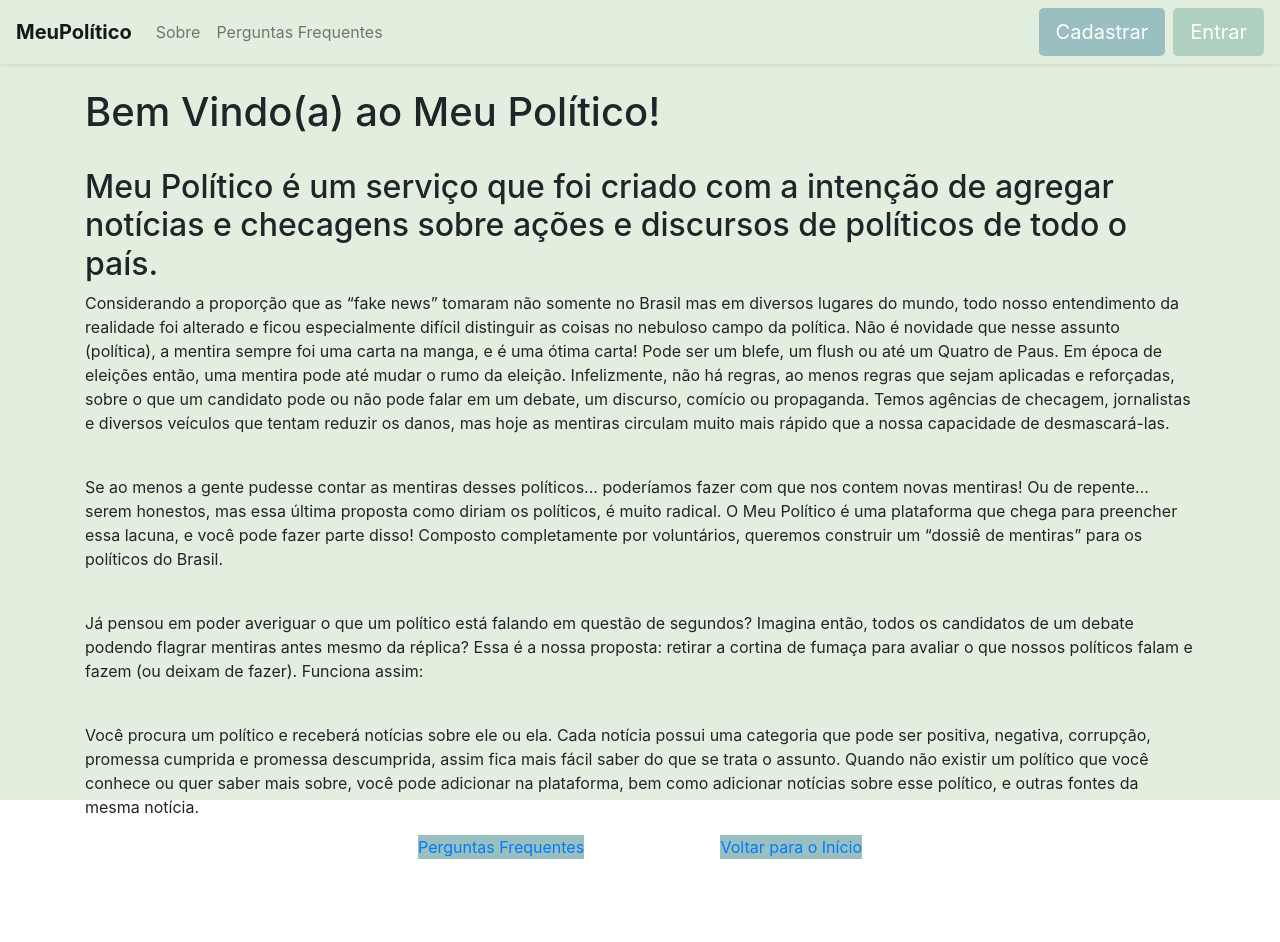
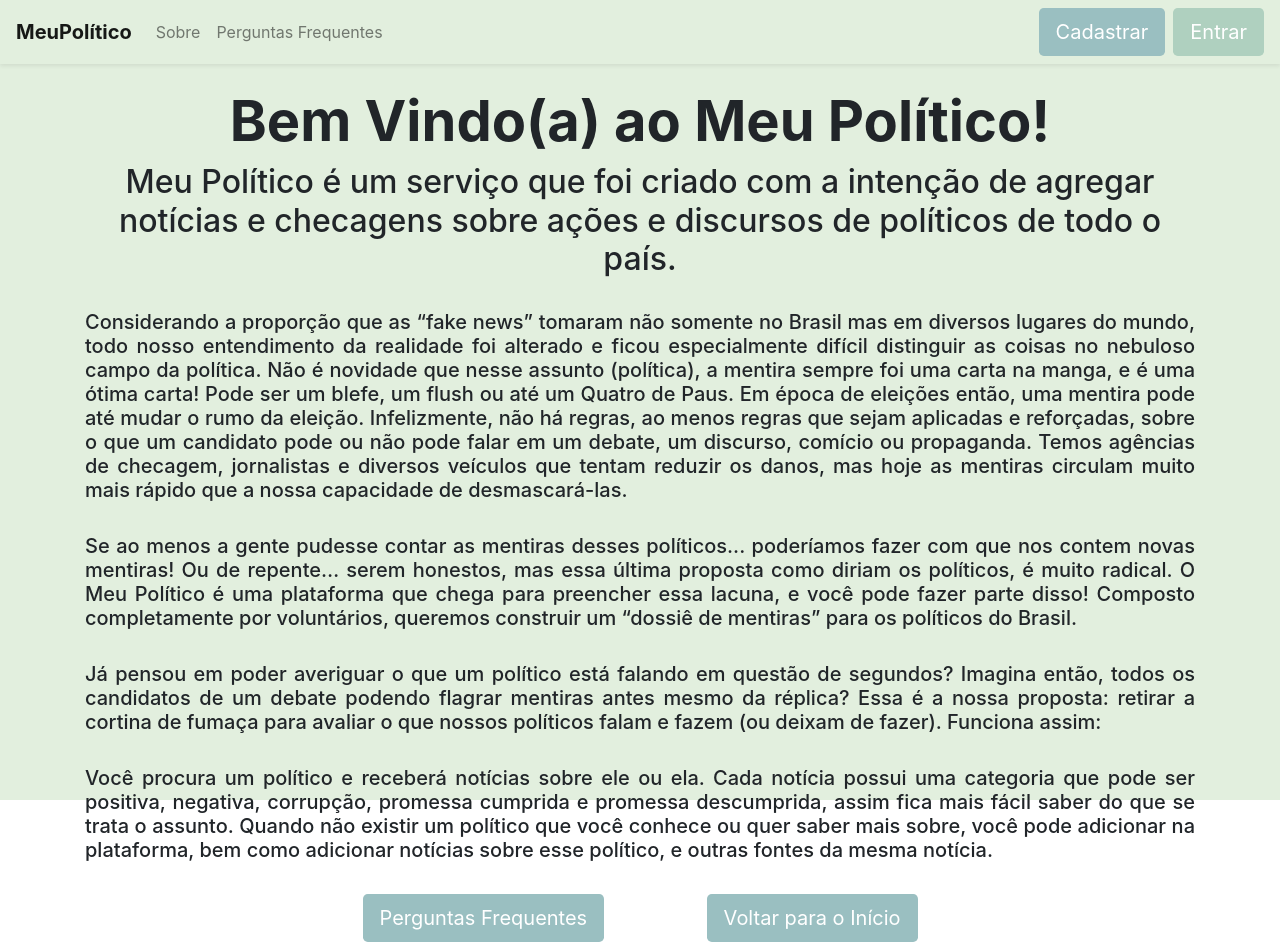
Before and after one commit to unimatrix2/meu-politico-front, a React (Create React App) app: page /sobre in a window 1280 px wide. Before the commit the page ends 859 px from the top, so only its background shows below. Built offline with nearby package versions, Linux system fonts and the light colour scheme.

Commit message:
migrated to bootstrap

```diff
--- a/src/components/About/About.js
+++ b/src/components/About/About.js
@@ -1,18 +1,19 @@
 import React from 'react';
 import { Link } from 'react-router-dom';
+import { Button } from 'react-bootstrap';
 
 const About = ({isFaq}) => {
     return !isFaq ? (
             <main className="main-home-content">
-            <div className="container" style={{display: 'flex', flexDirection: 'column'}}>
+            <div className="container d-flex flex-column">
                 <br></br>
-                <h1 className="title is-1 has-text-centered">Bem Vindo(a) ao Meu Político!</h1>
-                <br></br>
-                <h2 className="subtitle is-3 has-text-centered">
+                <h1 className="display-4 font-weight-bold text-center">Bem Vindo(a) ao Meu Político!</h1>
+                <h2 className="h2 text-center">
                     Meu Político é um serviço que foi criado com a intenção de agregar notícias e checagens sobre
                     ações e discursos de políticos de todo o país.
                 </h2>
-                <p className="subtitle is-5 has-text-justified">
+                <br></br>
+                <p className="h5 text-justify">
                 Considerando a proporção que as “fake news” tomaram não somente no Brasil mas em diversos lugares
                 do mundo, todo nosso entendimento da realidade foi alterado e ficou especialmente difícil distinguir
                 as coisas no nebuloso campo da política. Não é novidade que nesse assunto (política), a mentira sempre
@@ -24,7 +25,7 @@ const About = ({isFaq}) => {
                 desmascará-las.
                 </p>
                 <br></br>
-                <p className="subtitle is-5 has-text-justified">
+                <p className="h5 text-justify">
                 Se ao menos a gente pudesse contar as mentiras desses políticos... poderíamos fazer com que  nos contem
                 novas mentiras! Ou de repente… serem honestos, mas essa última proposta como diriam os políticos, é muito
                 radical. O Meu Político é uma plataforma que chega para preencher essa lacuna, e você pode fazer parte
@@ -32,36 +33,37 @@ const About = ({isFaq}) => {
                 políticos do Brasil.
                 </p>
                 <br></br>
-                <p className="subtitle is-5 has-text-justified">
+                <p className="h5 text-justify">
                 Já pensou em poder averiguar o que um político está falando em questão de segundos? Imagina então, todos
                 os candidatos de um debate podendo flagrar mentiras antes mesmo da réplica? Essa é a nossa proposta:
                 retirar a cortina de fumaça para avaliar o que nossos políticos falam e fazem (ou deixam de fazer).
                 Funciona assim:
                 </p>
                 <br></br>
-                <p className="subtitle is-5 has-text-justified">
+                <p className="h5 text-justify">
                 Você procura um político e receberá notícias sobre ele ou ela. Cada notícia possui uma categoria que pode
                 ser positiva, negativa, corrupção, promessa cumprida e promessa descumprida, assim fica mais fácil saber
                 do que se trata o assunto. Quando não existir um político que você conhece ou quer saber mais sobre, você
                 pode adicionar na plataforma, bem como adicionar notícias sobre esse político, e outras fontes da mesma notícia.
                 </p>
-                <div style={{alignSelf: "center", display: "flex", width: "40%", justifyContent: "space-between"}}>
-                    <Link to="/faq" className="button button-light-blue-home">Perguntas Frequentes</Link>
-                    <Link to="/" className="button button-light-blue-home">Voltar para o Início</Link>
+                <br></br>
+                <div className="d-flex w-50 justify-content-between align-self-center">
+                    <Button as={Link} to="/faq" className="btn btn-lg button-light-blue-home">Perguntas Frequentes</Button>
+                    <Button as={Link} to="/" className="btn btn-lg button-light-blue-home">Voltar para o Início</Button>
                 </div>
             </div>
             </main>
     ) : (
         <main className="main-home-content">
-            <div className="container" style={{display: 'flex', flexDirection: 'column'}}>
+            <div className="container d-flex flex-column">
                 <br></br>
-                <h1 className="title is-1 has-text-centered">Perguntas Frequentes</h1>
+                <h1 className="display-4 font-weight-bold text-center">Perguntas Frequentes</h1>
                 <br></br>
-                <p className="subtitle is-3 has-text-justified">
+                <p className="h3 text-justify">
                     <strong>Como controlamos a qualidade da informação? Não seria muito fácil adicionar um político que não existe ou uma
                 notícia falsa sobre alguém?</strong>
                 </p>
-                <p className="subtitle is-4 has-text-justified">
+                <p className="h5 text-justify">
                 Há duas respostas: sim e não. A plataforma conta com um sistema de aprovação para
                 qualquer informação, nossos voluntários são responsáveis por verificar todas as notícias e políticos, mas
                 acreditamos em transparência e portanto, disponibilizamos tudo sempre. Mas não se preocupe! Sempre que buscar
@@ -70,10 +72,10 @@ const About = ({isFaq}) => {
                 Superior Eleitoral) ou outros órgãos públicos.
                 </p>
                 <br></br>
-                <p className="subtitle is-3 has-text-justified">
+                <p className="h3 text-justify">
                     <strong>E sobre diversidade de fontes? Vocês ganham de alguém para promover órgãos de imprensa?</strong>
                 </p>
-                <p className="subtitle is-4 has-text-justified">
+                <p className="h5 text-justify">
                 Nós não recebemos qualquer ajuda ou doação que não seja da campanha de financiamento coletivo mantida por nossos
                 usuários, voluntários e seguidores. Em questão de diversidade de fontes, o Meu Político possui um sistema único que
                 agrega diversas fontes da mesma notícia. Geralmente a primeira manchete registrada é a que constará no título, salvo
@@ -83,9 +85,10 @@ const About = ({isFaq}) => {
                 veículos que possuam frequentes condenações, ordens judiciais ou menções em agências de checagem por espalharem “fake
                 news”, uma vez que não temos como garantir a qualidade da informação desses veículos.
                 </p>
-                <Link to="/" className="button button-light-blue-home" style={{alignSelf: "center"}}>
+                <br></br>
+                <Button as={Link} to="/" className="btn btn-lg button-light-blue-home" style={{alignSelf: "center"}}>
                     Voltar ao Início
-                </Link>
+                </Button>
             </div>
         </main>
     )
```
